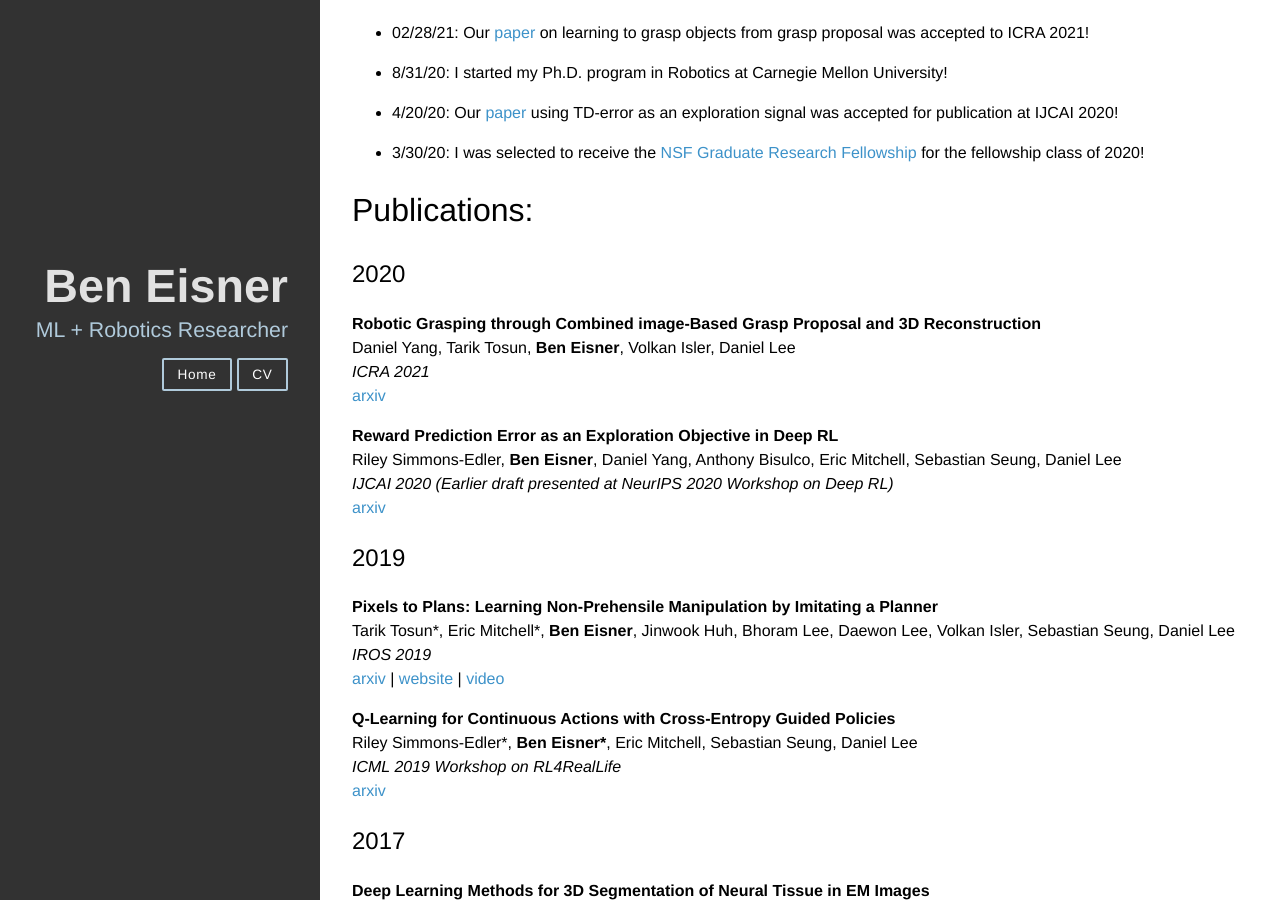
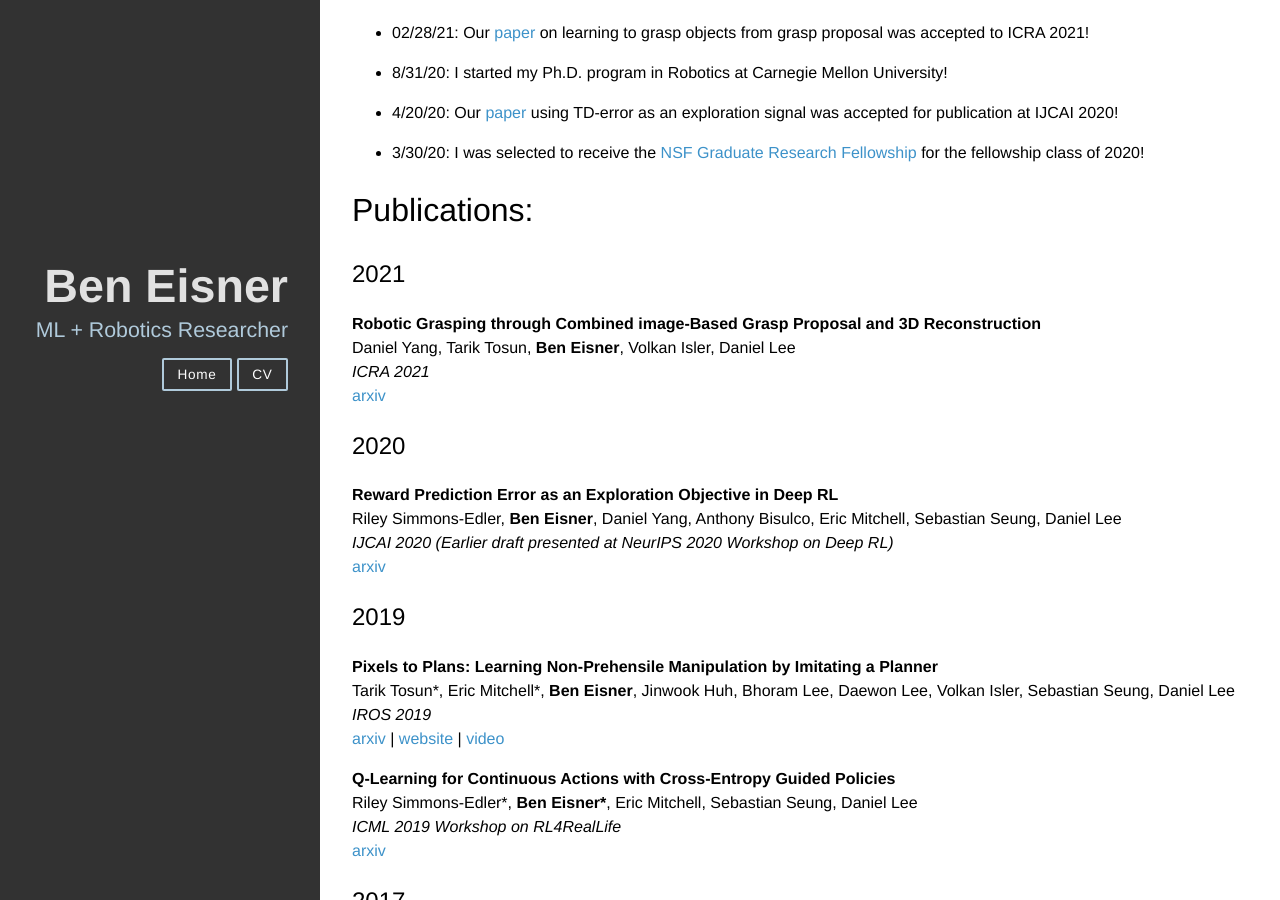
Before and after one commit to beneisner/beneisner.github.io, a Jekyll site: the page built from index.md, in a window 1280 px wide and 900 px high, scrolled down 342 px. Built offline with Jekyll 4.4.1, drawn with Linux system fonts in a browser that asks for light colours; nearby versions of some CDN libraries.

Commit message:
minor tweak

```diff
--- a/index.md
+++ b/index.md
@@ -44,12 +44,14 @@
 
 # Publications:
 
-## 2020
+## 2021
 
 **Robotic Grasping through Combined image-Based Grasp Proposal and 3D Reconstruction**
 Daniel Yang, Tarik Tosun, **Ben Eisner**, Volkan Isler, Daniel Lee
 _ICRA 2021_
 [arxiv](https://arxiv.org/abs/2003.01649)
+
+## 2020
 
 **Reward Prediction Error as an Exploration Objective in Deep RL**
 Riley Simmons-Edler, **Ben Eisner**, Daniel Yang, Anthony Bisulco, Eric Mitchell, Sebastian Seung, Daniel Lee
```
